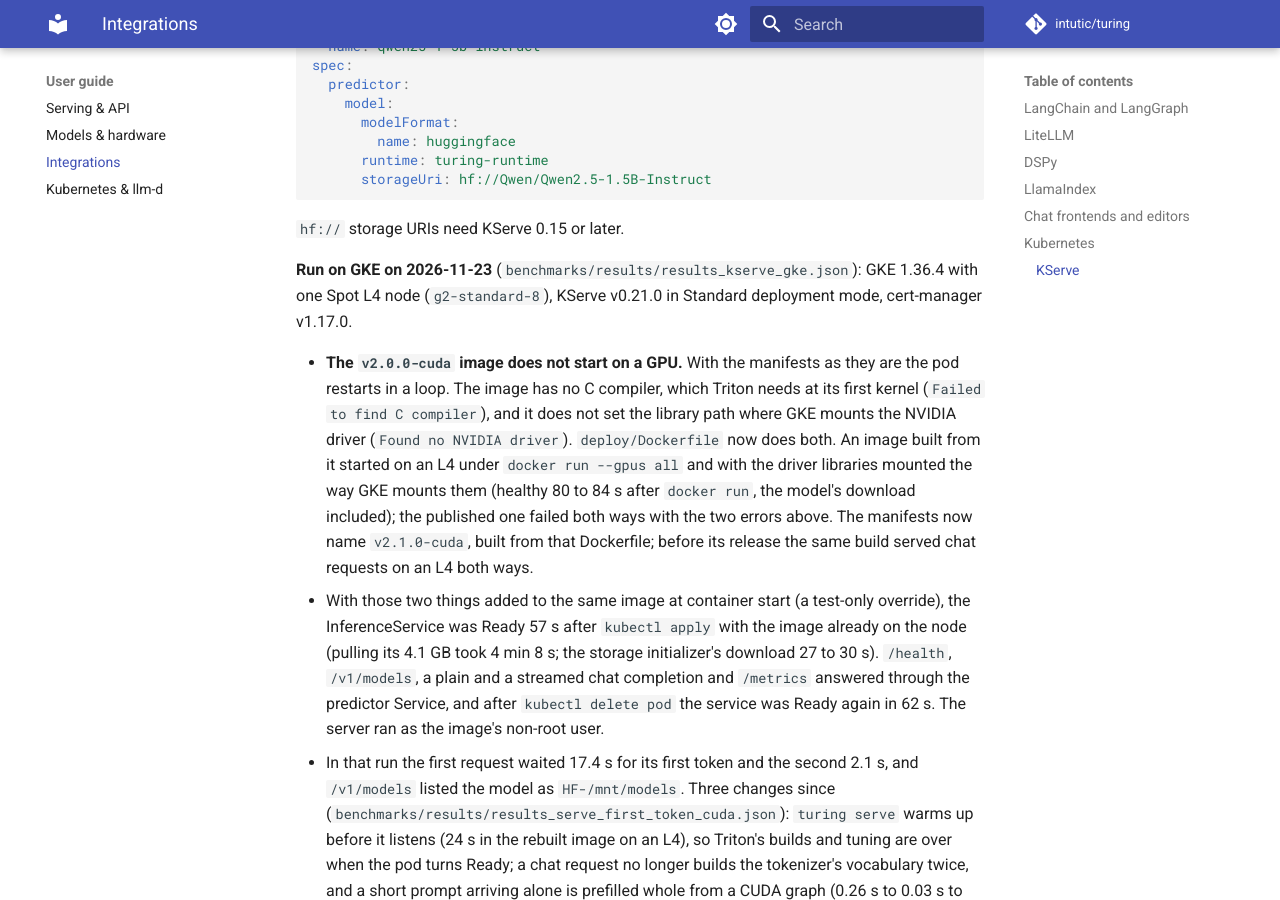
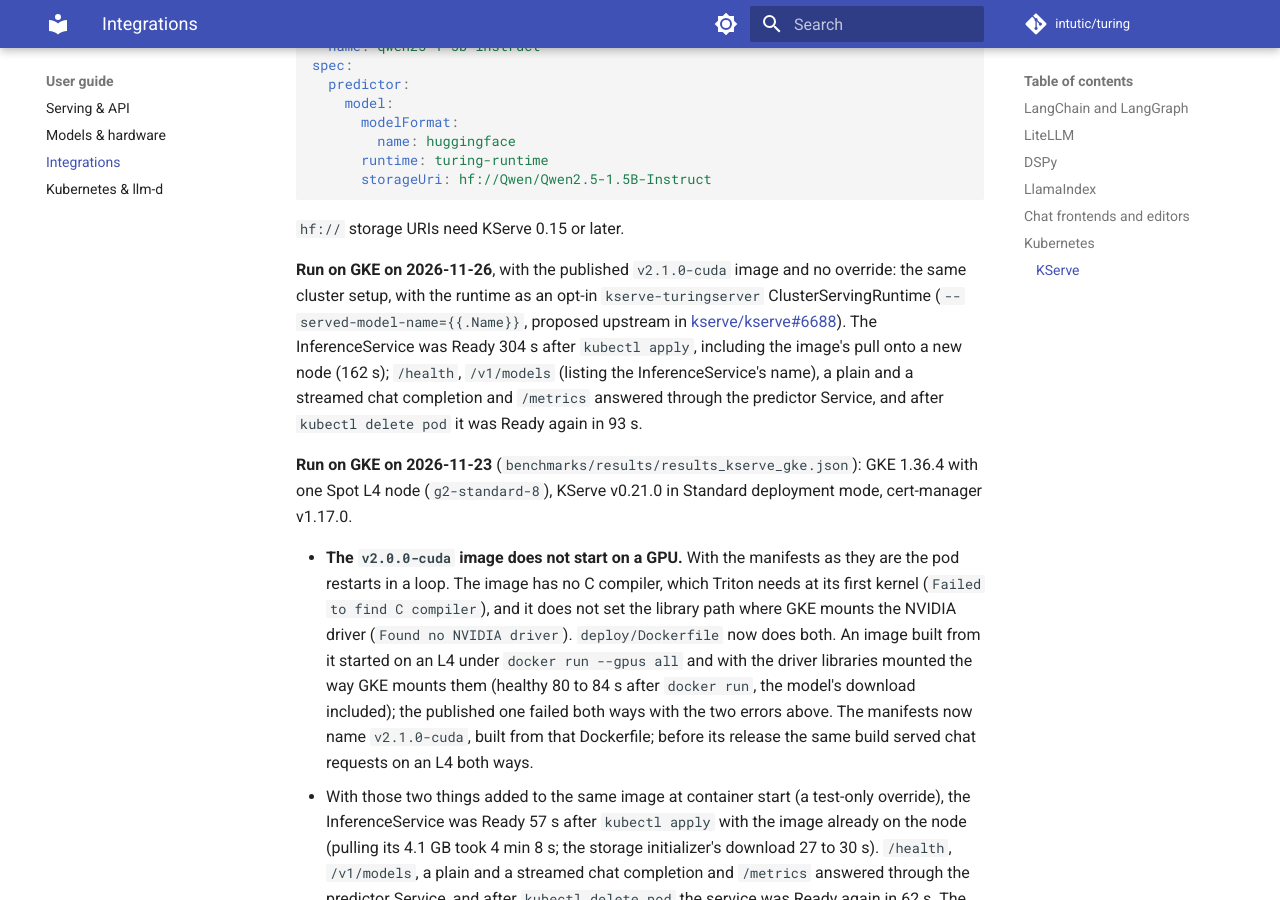
Before and after one commit to intutic/turing, an MkDocs documentation site: the page built from docs/integrations.md, in a window 1280 px wide and 900 px high, scrolled down 3721 px. Built offline with MkDocs 1.6.1 and Material for MkDocs 9.7.7, drawn with Linux system fonts in a browser that asks for light colours; comment, search, counter and statistics services are not loaded.

Commit message:
Colab notebook runs Turing 2.1.0 for real; KServe's catalog runtime on GKE with the published image
The old notebook, from 0.1.0, never ran Turing: its 'Turing Engine' and 'baseline' rows were the same Hugging Face generate call, and it imported a class that no longer exists. The new one installs turing-engine from PyPI, serves the model, talks to it over the OpenAI, Anthropic and Ollama APIs, shows which layers the int8 and int4 KV caches keep and the tokens each holds, asks the same questions with the int4 cache, and compares Turing's logits with Hugging Face's. Run end to end in a clean python:3.12 container on an L4 (turing 2.1.0, torch 2.15.0): native / int8 / int4 KV hold 416K / 779K / 1.08M tokens, keeping layer 0 and layers 0, 1, 15; the same answers with both caches; the same next token as Hugging Face at 21 of 21 positions. Not run: the T4's fp16 path.

KServe: the published v2.1.0-cuda image as an opt-in kserve-turingserver ClusterServingRuntime (kserve/kserve#6688) on GKE with KServe v0.21.0: Ready 304 s after apply, every endpoint answered, Ready again 93 s after a pod delete; recorded in results_kserve_gke.json and docs/integrations.md.

Signed-off-by: Ishan Gupta <ishangupta.ds@gmail.com>

Co-Authored-By: Claude Opus 5.5 <noreply@anthropic.com>

```diff
--- a/docs/integrations.md
+++ b/docs/integrations.md
@@ -187,6 +187,13 @@ spec:
 
 `hf://` storage URIs need KServe 0.15 or later.
 
+**Run on GKE on 2026-11-26**, with the published `v2.1.0-cuda` image and no override: the same cluster setup, with
+the runtime as an opt-in `kserve-turingserver` ClusterServingRuntime (`--served-model-name={{.Name}}`, proposed
+upstream in [kserve/kserve#6688](https://github.com/kserve/kserve/pull/6688)). The InferenceService was Ready 304 s
+after `kubectl apply`, including the image's pull onto a new node (162 s); `/health`, `/v1/models` (listing the
+InferenceService's name), a plain and a streamed chat completion and `/metrics` answered through the predictor
+Service, and after `kubectl delete pod` it was Ready again in 93 s.
+
 **Run on GKE on 2026-11-23** (`benchmarks/results/results_kserve_gke.json`): GKE 1.36.4 with one Spot L4 node
 (`g2-standard-8`), KServe v0.21.0 in Standard deployment mode, cert-manager v1.17.0.
 
```
Also changed, not shown: CHANGELOG.md (+17 -0 lines), 2 other files.
